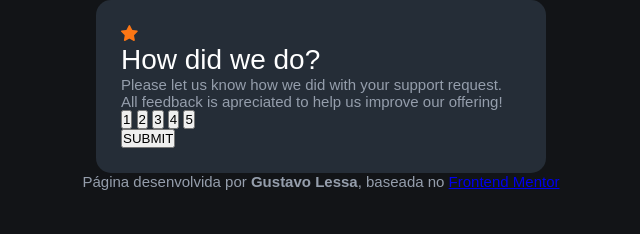
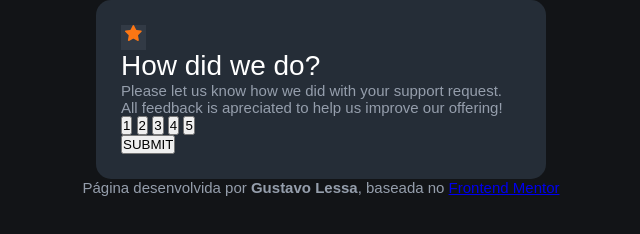
Before and after one commit to gustavolessagoncalves2/interactive-rating-component-main, a plain HTML site: page index.html in a window 1280 px wide. Shown: the whole page, without its empty margins (319-959 px from the left). Drawn offline with Linux system fonts and the light colour scheme.

Commit message:
atualizado css

```diff
--- a/index.html
+++ b/index.html
@@ -10,7 +10,7 @@
 </head>
 <body>
     <main>
-        <img src="interactive-rating-component-main/images/icon-star.svg" alt="">
+        <div class="fundoImg"><img src="interactive-rating-component-main/images/icon-star.svg" alt="star" class="imgCenter"></div>
 
         <p class="titulo">How did we do?</p>
 
--- a/style.css
+++ b/style.css
@@ -33,6 +33,17 @@ main {
 
 }
 
+div.fundoImg{
+    background-color: hsla(216, 12%, 54%, 0.144);
+    width: 25px;
+    height: 25px;
+    text-align: center;
+}
+
+.imgCenter {
+
+}
+
 footer {
     text-align: center;
 }
```
